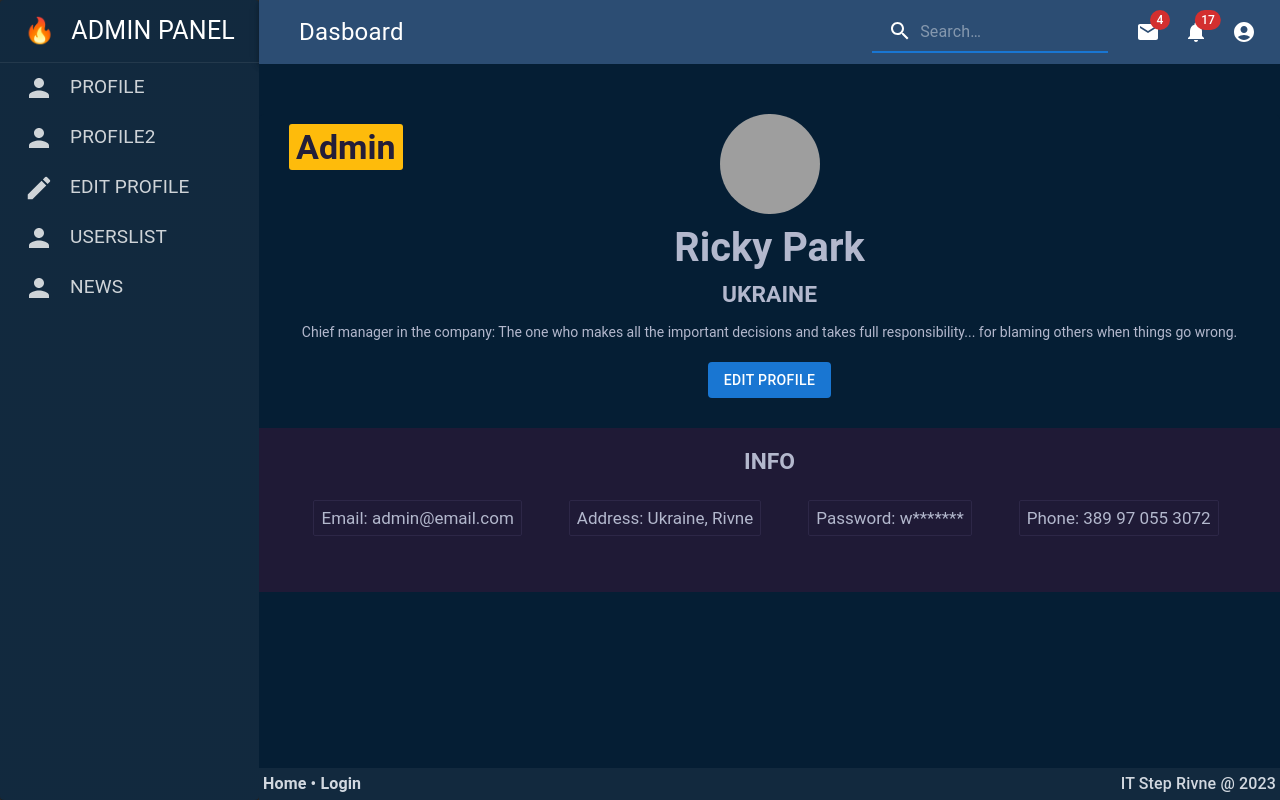
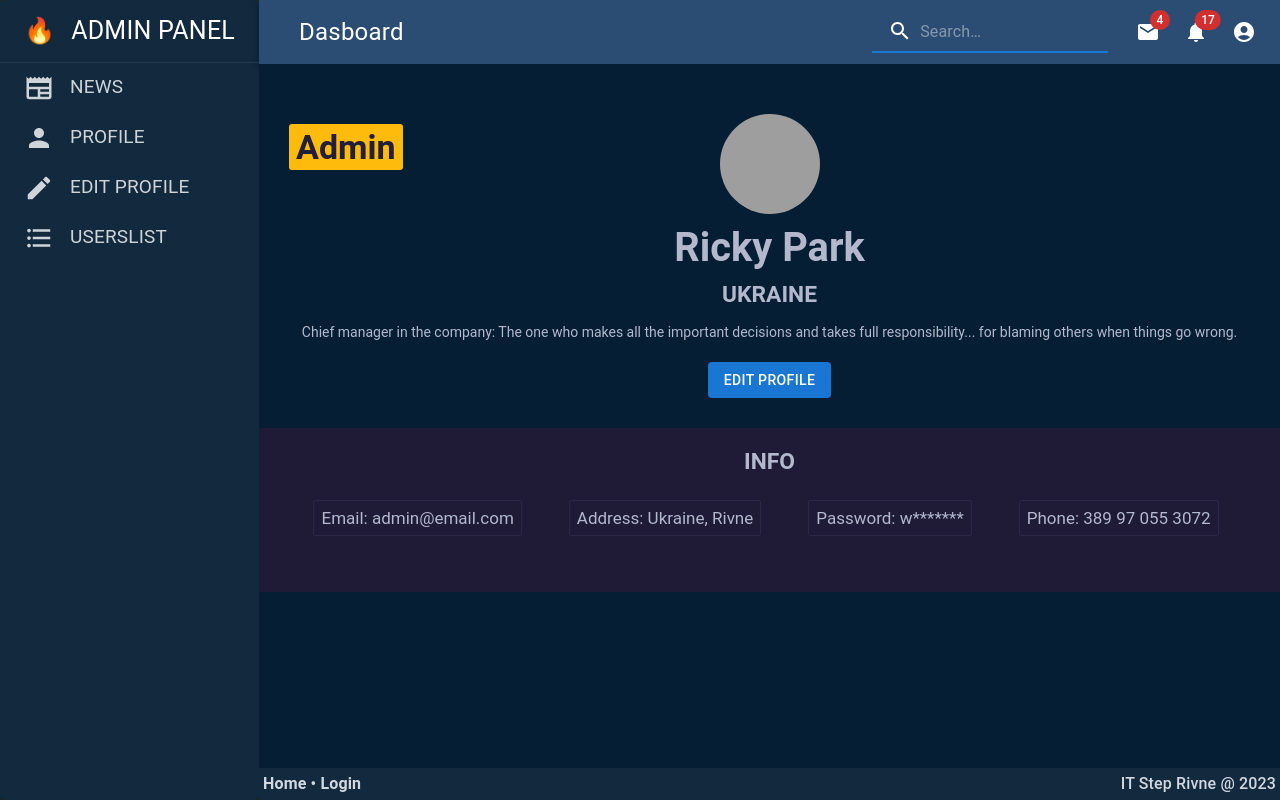
Before and after one commit to Robert-gut/admin-panel, a React (Vite) app: page /admin/profile in a window 1280 px wide. Built offline with nearby package versions, Linux system fonts and the light colour scheme; grey boxes are pictures that could not be loaded.

Commit message:
coding routes name

```diff
--- a/src/routes.tsx
+++ b/src/routes.tsx
@@ -1,7 +1,9 @@
 import { ReactNode } from 'react';
 // icons
+import NewspaperIcon from '@mui/icons-material/Newspaper';
 import PersonIcon from '@mui/icons-material/Person';
 import EditIcon from "@mui/icons-material/Edit";
+import FormatListBulletedIcon from '@mui/icons-material/FormatListBulleted';
 
 
 // pages
@@ -18,24 +20,27 @@ export interface IAdminRoute {
   component: ReactNode;
   layout: string;
   id: string;
+  role: string[];
 }
 
 export const routes: IAdminRoute[] = [
+    {
+    path: '/news',
+    icon: <NewspaperIcon />,
+    name: 'News',
+    component: <News/>,
+    layout: '/admin',
+    id: '1',
+    role: ['Users', 'Administrators'],
+  },
   {
     path: "/profile",
     icon: <PersonIcon />,
     name: "Profile",
     component: <Profile />,
     layout: "/admin",
-    id: "1",
-  },
-  {
-    path: "/profile",
-    icon: <PersonIcon />,
-    name: "Profile2",
-    component: <Profile />,
-    layout: "/admin",
     id: "2",
+    role: ['Users', 'Administrators'],
   },
   {
     path: "/edit",
@@ -44,21 +49,16 @@ export const routes: IAdminRoute[] = [
     component: <EditProfile />,
     layout: "/admin",
     id: "3",
+    role: ['Users', 'Administrators'],
   },
   {
     path: '/user-list',
-    icon: <PersonIcon />,
+    icon: <FormatListBulletedIcon />,
     name: 'Userslist',
     component: <Userslist/>,
     layout: '/admin',
     id: '4',
+    role: ['Administrators'],
   },
-    {
-    path: '/news',
-    icon: <PersonIcon />,
-    name: 'News',
-    component: <News/>,
-    layout: '/admin',
-    id: '5',
-  },
+
 ];
```
